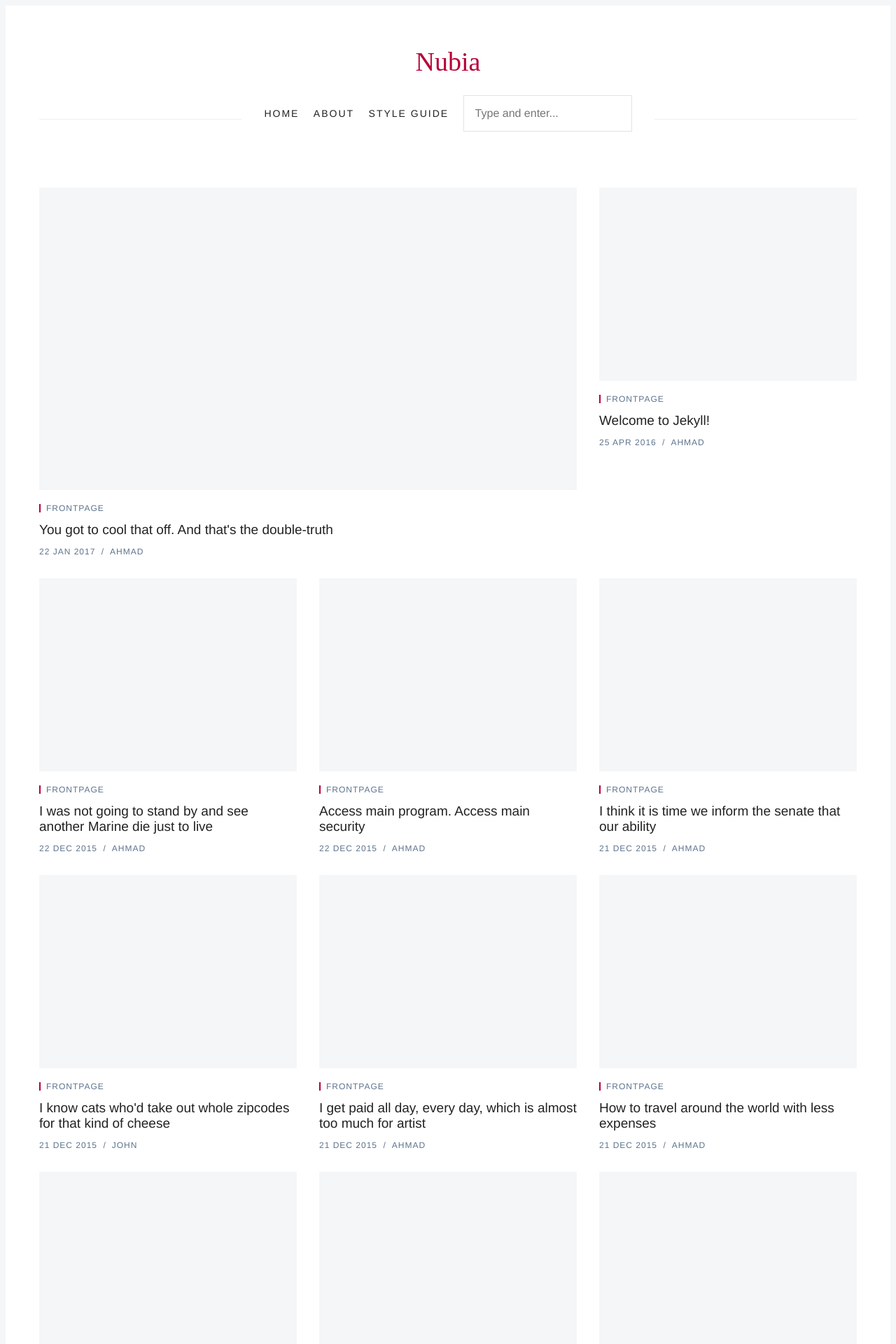
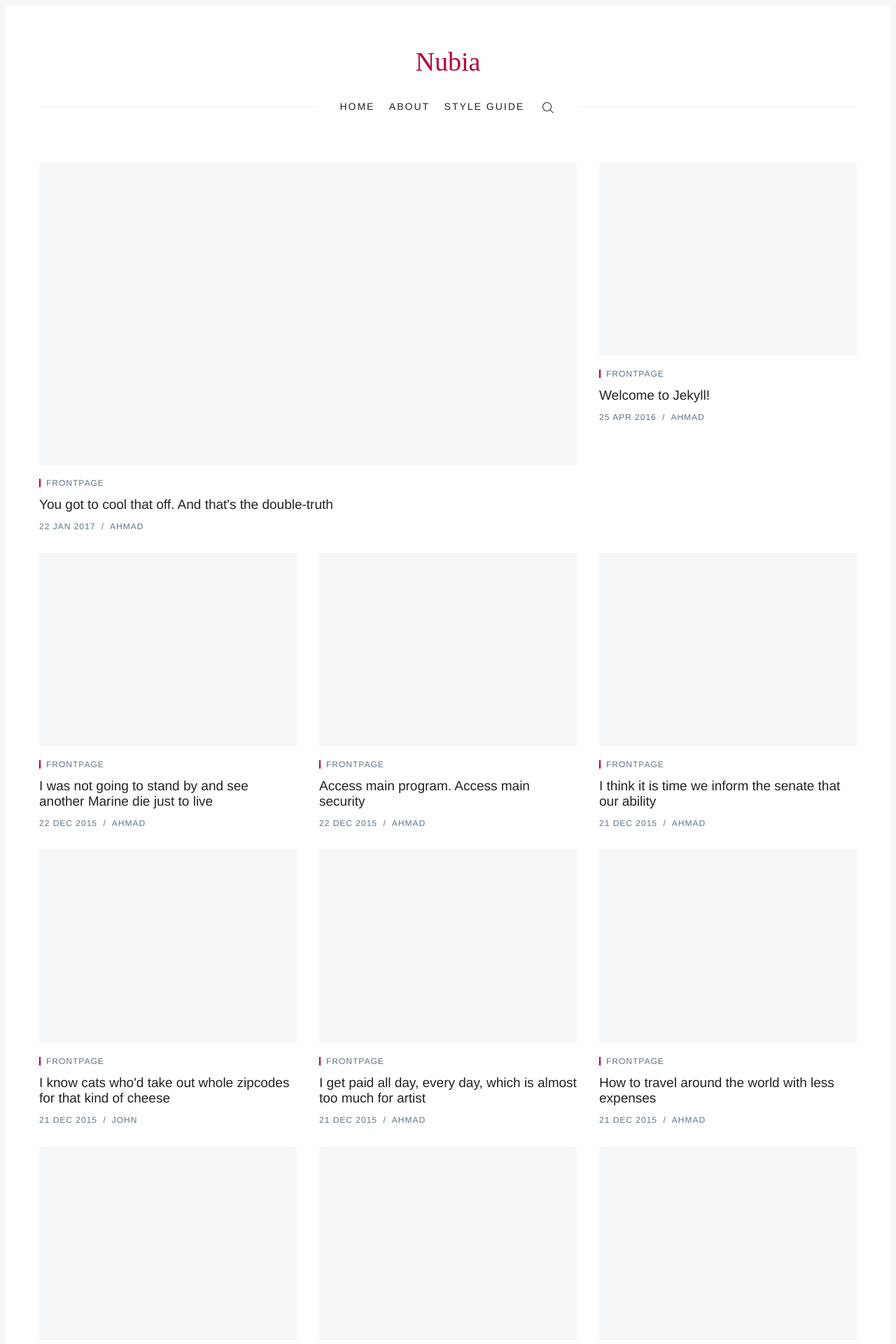
Before and after one commit to olaglam3/sleek, a Jekyll site: the page built from index.html, in a window 1280 px wide. Shown: the top 1920 px of the page at 70% size. Built offline with Jekyll 4.4.1, drawn with Linux system fonts in a browser that asks for light colours; some web fonts are replaced; the list of posts is cut into pages by our own code; comment, search, counter and statistics services are not loaded.

Commit message:
Update header.html

```diff
--- a/_includes/header.html
+++ b/_includes/header.html
@@ -25,7 +25,9 @@
               <ul class='c-nav o-plain-list'>
                 {% include navigation.html %}
                 <li class='c-nav__item'>
-                       {% include search-lunr.html %}
+                    <a class='toggle-search-button js-search-toggle' href='#' aria-label='Search'>
+                    <span class='c-nav__icon' data-icon='ei-search' data-size='s'></span>
+                  </a>
                 </li>
               </ul>
             </nav>
@@ -40,3 +42,4 @@
 
   </div>
 </header>
+{% include search-form.html %}
```
